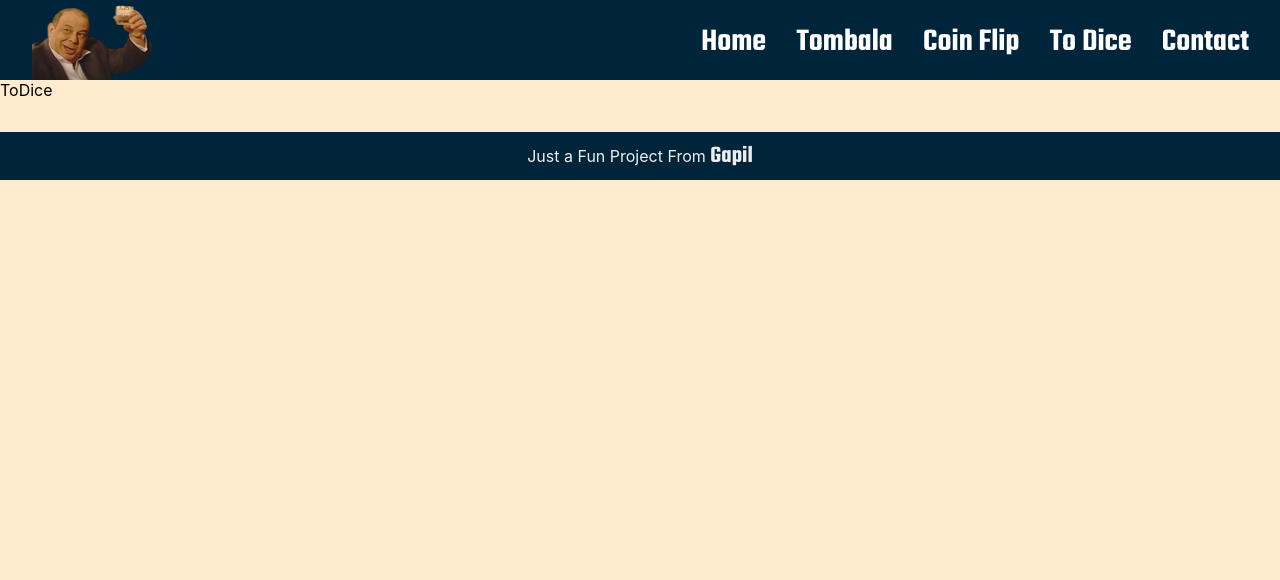
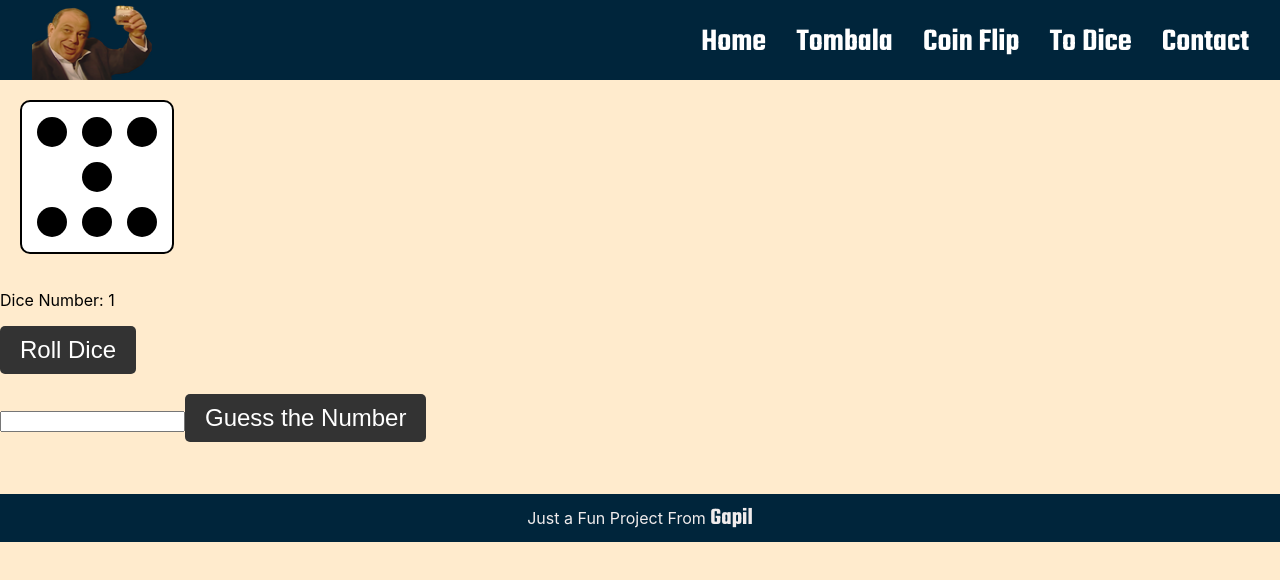
Before and after one commit to afurgapil/tombalaci-Mehmet, a React (Create React App) app: page /todice in a window 1280 px wide. Shown: the top 580 px of the page. Built offline with nearby package versions, Linux system fonts and the light colour scheme; a web font is replaced by a local one.

Commit message:
added alertifyjs

```diff
--- a/package.json
+++ b/package.json
@@ -6,6 +6,7 @@
     "@testing-library/jest-dom": "^5.16.5",
     "@testing-library/react": "^13.4.0",
     "@testing-library/user-event": "^13.5.0",
+    "alertifyjs": "^1.13.1",
     "node-sass": "^7.0.3",
     "react": "^18.2.0",
     "react-dom": "^18.2.0",
--- a/src/comps/CoinFlip/CoinFlip.js
+++ b/src/comps/CoinFlip/CoinFlip.js
@@ -67,8 +67,8 @@ const CoinFlip = () => {
                 Reset
               </button>
             )}
-            Guess percentage:{" "}
-            {Math.round((correctGuesses / totalGuesses) * 100)}%
+            Guess percentage: {correctGuesses}/{totalGuesses}-%
+            {((correctGuesses / totalGuesses) * 100).toFixed(2)}
           </p>
         )}
         {totalGuesses === 0 && showResetButton && (
--- a/src/comps/CoinFlip/coinflip.scss
+++ b/src/comps/CoinFlip/coinflip.scss
@@ -84,3 +84,8 @@ $whitesmoke: #fafafa;
     }
   }
 }
+@media screen and (max-width: 810px) {
+  #main {
+    margin-top: 0px;
+  }
+}
--- a/src/comps/Header/header.scss
+++ b/src/comps/Header/header.scss
@@ -83,8 +83,3 @@ html {
     font-size: 32px;
   }
 }
-@media (min-width: 600px) and (max-width: 768px) {
-  html body header ul .header-right li a {
-    font-size: 24px;
-  }
-}
--- a/src/comps/ToDice/ToDice.js
+++ b/src/comps/ToDice/ToDice.js
@@ -1,7 +1,88 @@
-import React, { Component } from "react";
+import React, { useState } from "react";
+import "./todice.scss";
+import alertify from "alertifyjs";
 
-export default class ToDice extends Component {
-  render() {
-    return <div>ToDice</div>;
+export default function ToDice() {
+  const [diceNumber, setDiceNumber] = useState(1);
+
+  function rollDice() {
+    let randomNumber = Math.floor(Math.random() * 6) + 1;
+    setDiceNumber(randomNumber);
+    let dots = document.querySelectorAll(".dot");
+    dots.forEach((dot) => (dot.style.display = "none"));
+    if (randomNumber === 1) {
+      showDot(5);
+    } else if (randomNumber === 2) {
+      showDot(2);
+      showDot(3);
+    } else if (randomNumber === 3) {
+      showDot(2);
+      showDot(3);
+      showDot(5);
+    } else if (randomNumber === 4) {
+      showDot(1);
+      showDot(2);
+      showDot(3);
+      showDot(4);
+    } else if (randomNumber === 5) {
+      showDot(1);
+      showDot(2);
+      showDot(3);
+      showDot(4);
+      showDot(5);
+    } else if (randomNumber === 6) {
+      showDot(1);
+      showDot(2);
+      showDot(3);
+      showDot(4);
+      showDot(6);
+      showDot(7);
+    }
   }
+
+  function showDot(index) {
+    let dot = document.querySelector(`.dot:nth-child(${index})`);
+    dot.style.display = "block";
+  }
+  function guessNumber() {
+    let randomNumber = Math.floor(Math.random() * 6) + 1;
+    let userGuess = parseInt(document.getElementById("guessInput").value);
+
+    if (randomNumber === userGuess) {
+      alertify.set("notifier", "position", "bottom-right");
+      // alert("Congratulations! You guessed the number!");
+      alertify.success("Hey Tebrikler");
+    } else {
+      alertify.error("Başaramadık");
+    }
+  }
+
+  return (
+    <div className="ToDice">
+      <div className="dice-container">
+        <div className="dice">
+          <div className="dot"></div>
+          <div className="dot"></div>
+          <div className="dot"></div>
+          <div className="dot"></div>
+          <div className="dot"></div>
+          <div className="dot"></div>
+          <div className="dot"></div>
+        </div>
+      </div>
+      <p>Dice Number: {diceNumber}</p>
+      <button onClick={rollDice}>Roll Dice</button>
+      <div>
+        <input type="number" id="guessInput" />
+        <button
+          onClick={() => {
+            guessNumber();
+            rollDice();
+          }}
+        >
+          Guess the Number
+        </button>
+      </div>
+    </div>
+  );
 }
--- a/src/comps/ToDice/todice.scss
+++ b/src/comps/ToDice/todice.scss
@@ -0,0 +1,100 @@
+.dice-container {
+  text-align: center;
+  padding: 20px;
+}
+
+h1 {
+  font-size: 3rem;
+  margin-bottom: 20px;
+}
+
+button {
+  background-color: #333;
+  color: white;
+  font-size: 1.5rem;
+  padding: 10px 20px;
+  border: none;
+  border-radius: 5px;
+  margin-bottom: 20px;
+  cursor: pointer;
+  outline: none;
+}
+
+button:disabled {
+  opacity: 0.5;
+  cursor: not-allowed;
+}
+
+.dice {
+  width: 150px;
+  height: 150px;
+  background-color: white;
+  border: 2px solid black;
+  border-radius: 10px;
+  display: flex;
+  justify-content: center;
+  align-items: center;
+  font-size: 5rem;
+  font-weight: bold;
+  position: relative;
+}
+
+.dot {
+  width: 30px;
+  height: 30px;
+  background-color: black;
+  border-radius: 50%;
+  margin: 5px;
+  position: absolute;
+}
+
+.dot:nth-child(1) {
+  top: 10px;
+  left: 10px;
+}
+
+.dot:nth-child(2) {
+  top: 10px;
+  right: 10px;
+}
+
+.dot:nth-child(3) {
+  bottom: 10px;
+  left: 10px;
+}
+
+.dot:nth-child(4) {
+  bottom: 10px;
+  right: 10px;
+}
+
+.dot:nth-child(5) {
+  top: 55px;
+  left: 55px;
+}
+
+.dot:nth-child(6) {
+  top: 10px;
+  left: 55px;
+}
+
+.dot:nth-child(7) {
+  bottom: 10px;
+  right: 55px;
+}
+
+.rolling .dot {
+  animation: rolling 1s infinite;
+}
+
+@keyframes rolling {
+  0% {
+    transform: rotate(0deg) scale(0.2);
+  }
+  50% {
+    transform: rotate(180deg) scale(0.5);
+  }
+  100% {
+    transform: rotate(360deg) scale(0.2);
+  }
+}
```
Also changed, not shown: 1 other file (tests, documents, lock files or other folders).
